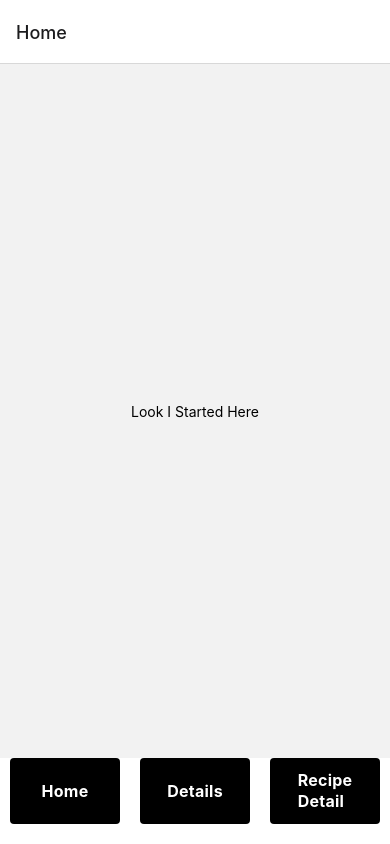
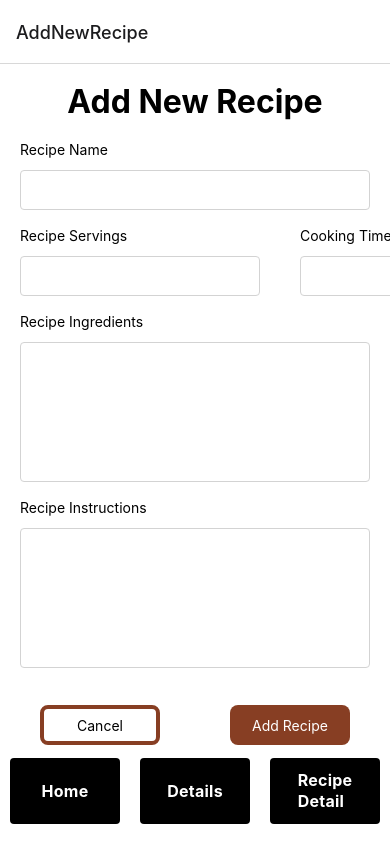
Before and after one commit to Gigacrew/RecipeJournal-RN, a React Native app: screen /AddNewRecipe in a window 390 px wide. Built offline with nearby package versions, Linux system fonts and the light colour scheme.

Commit message:
added new recipe screen

```diff
--- a/App.tsx
+++ b/App.tsx
@@ -11,6 +11,7 @@ import {
 } from "@react-navigation/bottom-tabs";
 import React from "react";
 import NavigationBar from "./src/utils/components/NavigationBar";
+import AddNewRecipe from "./src/components/AddNewRecipe";
 
 const Stack = createBottomTabNavigator<RootStackParamList>();
 
@@ -36,6 +37,7 @@ export default function App() {
         />
         <Stack.Screen name="Details" component={DetailsScreen} />
         <Stack.Screen name="Recipe" component={RecipeDetail} />
+        <Stack.Screen name="AddNewRecipe" component={AddNewRecipe} />
       </Stack.Navigator>
     </NavigationContainer>
   );
--- /dev/null
+++ b/src/components/AddNewRecipe.tsx
@@ -0,0 +1,95 @@
+import React from "react";
+import { View, Text, Button, TextInput, StyleSheet, TouchableHighlight } from "react-native";
+// import { DetailsScreenProps } from "../utils/types/NavigationTypes";
+
+const AddNewRecipe: React.FC<any> = ({ navigation, route }) => {
+    return (
+        <View style={{ flex: 1, backgroundColor: 'white' }}>
+            <Text style={{ textAlign: 'center', fontSize: 32, fontWeight: 'bold', marginTop: 18 }}>Add New Recipe</Text>
+            <View style={{ margin: 20 }}>
+                <Text>Recipe Name</Text>
+                <TextInput
+                    style={styles.input}
+                    // onChangeText={onChangeNumber}
+                    value={''}
+                    keyboardType="numeric"
+                />
+                <TextInput />
+                <View style={{ flexDirection: 'row' }}>
+                    <View>
+                        <Text>Recipe Servings</Text>
+                        <TextInput
+                            style={styles.input}
+                            // onChangeText={onChangeNumber}
+                            value={''}
+                            keyboardType="numeric"
+                        />
+                        <TextInput />
+                    </View>
+
+                    <View style={{ marginLeft: 40 }}>
+                        <Text>Cooking Time</Text>
+                        <TextInput
+                            style={styles.input}
+                            // onChangeText={onChangeNumber}
+                            value={''}
+                            keyboardType="numeric"
+                        />
+                        <TextInput />
+                    </View>
+
+                </View>
+                <Text>Recipe Ingredients</Text>
+                <TextInput
+                    style={styles.input4}
+                    // onChangeText={onChangeNumber}
+                    value={''}
+                    keyboardType="numeric"
+                />
+                <TextInput />
+                <Text>Recipe Instructions</Text>
+                <TextInput
+                    style={styles.input4}
+                    // onChangeText={onChangeNumber}
+                    value={''}
+                    keyboardType="numeric"
+                />
+                <TextInput />
+
+                <View style={{ flexDirection: 'row', justifyContent: 'space-between', margin: 20 }}>
+                    <TouchableHighlight style={{borderWidth: 4, borderColor: '#873e23', height: 40, width : 120, justifyContent: 'center', alignItems: 'center', borderRadius: 8}}>
+                        <Text>
+                            Cancel
+                        </Text>
+                    </TouchableHighlight>
+                    <TouchableHighlight style={{ backgroundColor: '#873e23', height: 40, width : 120, justifyContent: 'center', alignItems: 'center', borderRadius: 8}}>
+                        <Text style={{color: 'white'}}>
+                            Add Recipe
+                        </Text>
+                    </TouchableHighlight>
+                </View>
+            </View>
+        </View>
+    );
+};
+
+const styles = StyleSheet.create({
+    input: {
+        height: 40,
+        marginTop: 12,
+        borderWidth: 1,
+        padding: 10,
+        borderColor: 'lightgray',
+        borderRadius: 4
+    },
+    input4: {
+        height: 140,
+        marginTop: 12,
+        borderWidth: 1,
+        padding: 10,
+        borderColor: 'lightgray',
+        borderRadius: 4
+    }
+});
+
+export default AddNewRecipe;
--- a/src/components/HomeScreen.tsx
+++ b/src/components/HomeScreen.tsx
@@ -1,11 +1,18 @@
 import React from "react";
-import { View, Text } from "react-native";
+import { View, Text, TouchableHighlight } from "react-native";
 import { HomeScreenProps } from "../utils/types/NavigationTypes";
 
 const HomeScreen: React.FC<HomeScreenProps> = ({ navigation, route }) => {
   return (
     <View style={{ flex: 1, alignItems: "center", justifyContent: "center" }}>
       <Text>{route.params?.title}</Text>
+      <TouchableHighlight
+      onPress={()=> navigation.navigate('AddNewRecipe')}
+      style={{width: 40, height: 40, borderRadius: 20, backgroundColor:"#873e23", position: 'absolute', bottom: 60, right:20, alignItems: 'center', justifyContent: 'center'}}>
+        <Text style={{color: 'white', fontSize: 32}}>
+          +
+        </Text>
+      </TouchableHighlight>
     </View>
   );
 };
--- a/src/utils/components/NavigationBar.tsx
+++ b/src/utils/components/NavigationBar.tsx
@@ -18,12 +18,14 @@ const NavigationBar: React.FC<NavigationBarProps> = ({ navigation }) => {
   const screenNames: (keyof RootStackParamList)[] = Object.keys(
     screens
   ) as (keyof RootStackParamList)[];
+
   const navigateToScreen = (
     screenName: keyof RootStackParamList,
     params: RootStackParamList[typeof screenName]
   ) => {
     navigation.navigate(screenName, params);
   };
+
   const styles = StyleSheet.create({
     button: {
       flex: 1,
```
Also changed, not shown: 1 other file (tests, documents, lock files or other folders).
